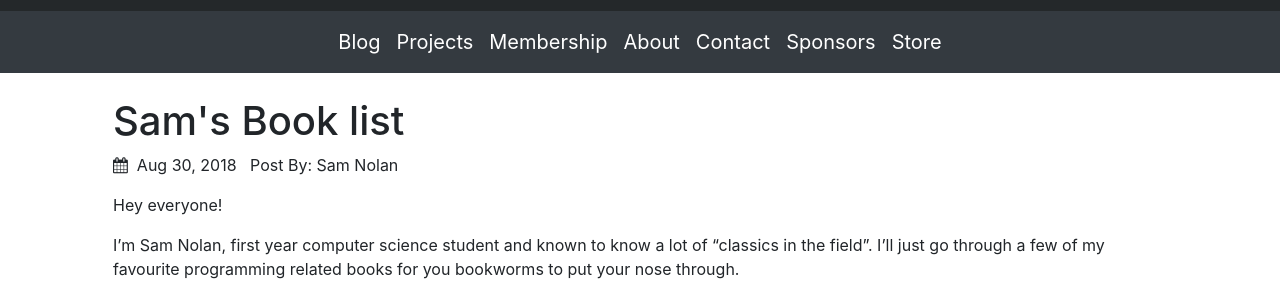
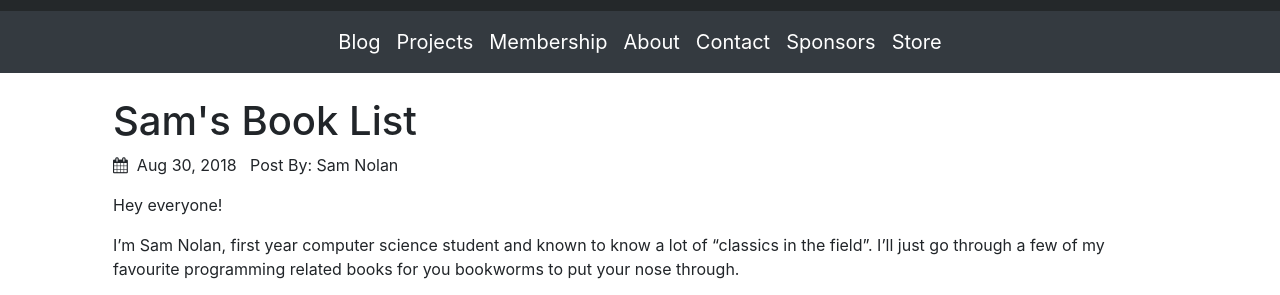
Before and after one commit to rmit-programming-club/rmit-programming-club.github.io, a Jekyll site: the page built from _posts/2018-08-30-Sams-Book-List.md, in a window 1280 px wide and 900 px high. Shown: the part 258-553 px from the top of the window. Built offline with Jekyll 4.4.1, drawn with Linux system fonts in a browser that asks for light colours; nearby versions of some CDN libraries.

Commit message:
heading case fix

```diff
--- a/_posts/2018-08-30-Sams-Book-List.md
+++ b/_posts/2018-08-30-Sams-Book-List.md
@@ -1,6 +1,6 @@
 ---
 layout: post
-title: Sam's Book list
+title: Sam's Book List
 author: Sam Nolan
 categories: [Books]
 ---
```
